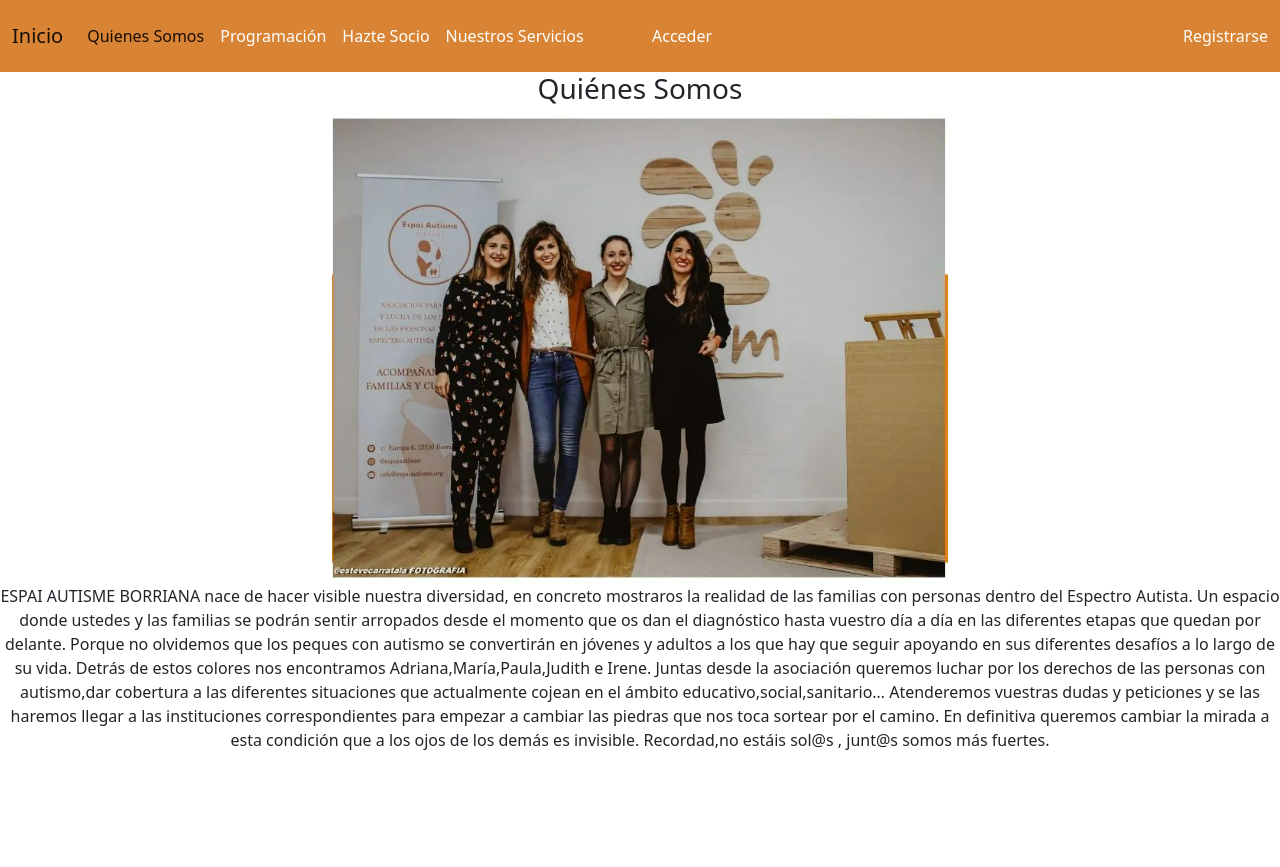
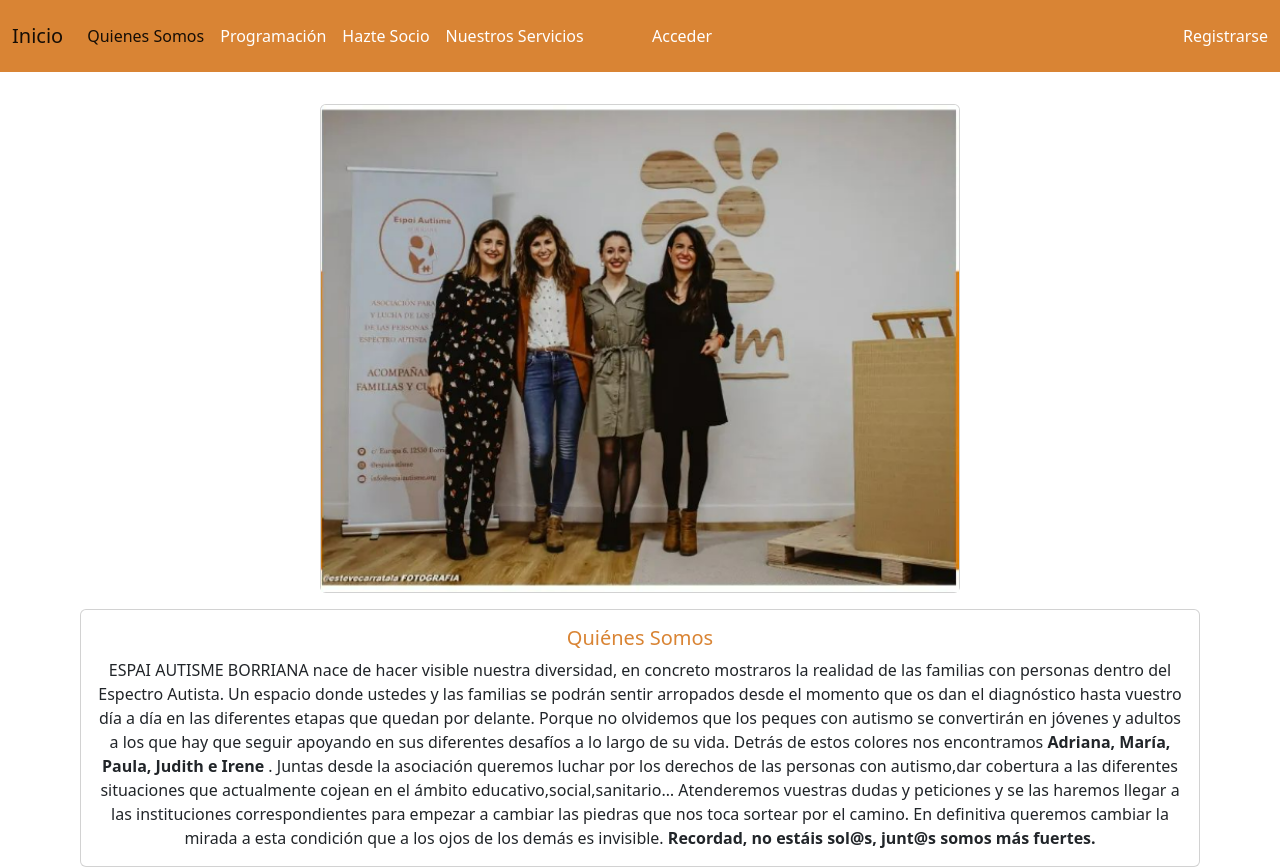
Before and after one commit to Malva-hub/espai-autisme-client, a React (Create React App) app: page /aboutus in a window 1280 px wide. Before the commit the page ends 800 px from the top, so only its background shows below. Built offline with nearby package versions, Linux system fonts and the light colour scheme; no server answers.

Commit message:
done aboutus,usservices

```diff
--- a/src/App.css
+++ b/src/App.css
@@ -1,11 +1,9 @@
 .App {
-
-text-align: center;
-align-items: center;
+  text-align: center;
+  align-items: center;
 }
 
-.home{
-
+.home {
   width: 50%;
   display: flex;
   flex-direction: column;
@@ -16,11 +14,12 @@ align-items: center;
   align-items: center;
 }
 
-.bg-home{
+.bg-home {
   width: 20%;
 }
 
-@media (min-width: 576px) { }
+@media (min-width: 576px) {
+}
 
 @media (prefers-reduced-motion: no-preference) {
   .App-logo {
@@ -28,80 +27,105 @@ align-items: center;
   }
 }
 
-.color{
-  color:#D98434;
+.color {
+  color: #d98434;
 }
 
-.color-navbar{
-  color:white;
+.text-align {
+  text-align: center;
+}
+
+.text-line {
+  line-height: 1.7;
+}
+.color-navbar {
+  color: white;
 }
 
 .navbar {
-  background-color: #D98434;
-  color:white;
+  background-color: #d98434;
+  color: white;
   width: 100%;
 }
 
-.button{
+.button {
   font-size: 15px;
   border-radius: 6px;
   box-shadow: 1px;
   text-shadow: 1px;
-  background-color: #D98434;
-  border-color:#D98434;
-  color:white;
+  background-color: #d98434;
+  border-color: #d98434;
+  color: white;
 }
+/* .login {
+  background-color: #f0be90;
+  margin: 0;
+} */
 
-.login-page{
+.login-page {
   display: flex;
   flex-direction: column;
-
   align-items: center;
   margin-top: 10em;
 }
 
-
-.button1{
+.button1 {
   font-size: 15px;
   border-radius: 6px;
   box-shadow: 1px;
   text-shadow: 1px;
   background-color: #f7f5f3;
   border-color: #f7f5f3;
-  color:#D98434;
-
-
-
+  color: #d98434;
 }
 
-
-.position-navbar{
+.position-navbar {
   display: flex;
   flex-direction: column;
   justify-content: center;
 }
 
-.position-end{
+.position-end {
   display: flex;
   flex-direction: column;
-  justify-content: end;
+  justify-content: flex-end;
+
+
 }
 
-.end{
+.position-end-row{
+  display: flex;
+  flex-direction: row;
+  justify-content: flex-end;
+}
+
+.end {
   display: flex;
   justify-items: end;
 }
 
-.img-carousel{
-  width:100%;
+.img-carousel {
+  width: 100%;
   display: flex;
   align-content: center;
   align-items: center;
 }
 
-.bg-img{
+.bg-img {
   display: flex;
   align-items: flex-start;
   margin-top: 2em;
   margin-right: 2em;
 }
+
+.d-center {
+  display: flex;
+  flex-direction: column;
+  align-content: center;
+  align-items: center;
+  margin-top: 2em;
+}
+
+.align-left {
+  text-align: left;
+}
--- a/src/components/NavbarHome.jsx
+++ b/src/components/NavbarHome.jsx
@@ -35,7 +35,7 @@ function NavbarHome() {
                   <Nav.Link className="color-navbar" as={NavLink} to="/admin">Perfil Admin</Nav.Link>
                 </Nav>
               </Container>
-              <Container className='d-flex end-0'>
+              <Container className='position-end'>
                 <button className="button1" onClick={handleLogout}>Cerrar Sesión</button>
               </Container>
 
@@ -64,7 +64,7 @@ function NavbarHome() {
                   <Nav.Link className="color-navbar" as={NavLink} to="/myprofile">Mi perfil</Nav.Link>
                 </Nav>
               </Container>
-              <Container className='d-flex end-0'>
+              <Container className='position-end'>
                 <button onClick={handleLogout} className="button1">Cerrar Sesión</button>
               </Container>
 
@@ -82,6 +82,7 @@ function NavbarHome() {
       return (
           <div  className="navbar">
             <Navbar >
+
             <Container>
                 <Navbar.Brand as={NavLink} to="/home">Inicio</Navbar.Brand>
                 <Nav className="me-auto">
@@ -91,10 +92,16 @@ function NavbarHome() {
                   <Nav.Link className="color-navbar" as={NavLink} to="/usservices">Nuestros Servicios</Nav.Link>
                 </Nav>
               </Container>
-              <Container className='d-flex end-0'>
-                  <Nav.Link className="position-end"  as={NavLink} to="/login">Acceder</Nav.Link>
-                  <Nav.Link className="position-end" as={NavLink} to="/signup">Registrarse</Nav.Link>
+
+
+
+
+
+              <Container >
+                  <Nav.Link  as={NavLink} to="/login">Acceder</Nav.Link>
+                  <Nav.Link  as={NavLink} to="/signup">Registrarse</Nav.Link>
               </Container>
+
             </Navbar>
           </div>
         );
--- a/src/pages/Aboutus.jsx
+++ b/src/pages/Aboutus.jsx
@@ -1,23 +1,40 @@
-import aboutus from "../assets/aboutus.png"
+import aboutus from "../assets/aboutus.png";
+
+
+import Card from "react-bootstrap/Card";
 
 function Aboutus() {
   return (
-    <div>
-      <h3>Quiénes Somos</h3>
-      <img src={aboutus} alt="aboutus" />
-      <p>ESPAI AUTISME BORRIANA nace de hacer visible nuestra diversidad, en concreto mostraros la realidad de las familias con personas dentro del Espectro Autista.
-
-Un espacio donde ustedes y las familias se podrán sentir arropados desde el momento que os dan el diagnóstico hasta vuestro día a día en las diferentes etapas que quedan por delante. Porque no olvidemos que  los peques con autismo se convertirán en jóvenes y adultos a los que hay que seguir apoyando en sus diferentes desafíos a lo largo de su vida.
-
-Detrás de estos colores nos encontramos Adriana,María,Paula,Judith e Irene. Juntas desde la asociación queremos luchar por los derechos de las personas con autismo,dar cobertura a las diferentes situaciones que actualmente cojean en el ámbito educativo,social,sanitario…
-
-Atenderemos vuestras dudas y peticiones y se las haremos llegar a las instituciones correspondientes para empezar a cambiar las piedras que nos toca sortear por el camino.
-
-En definitiva queremos cambiar la mirada a esta condición que a los ojos de los demás es invisible.
-
-Recordad,no estáis sol@s , junt@s somos más fuertes.</p>
+    <div className="d-center">
+      <Card style={{ width: "40rem" }}>
+        <Card.Img variant="top" src={aboutus} />
+      </Card>
+      <Card className="mt-3" style={{ width: "70rem" }}>
+        <Card.Body>
+          <Card.Title className="color text-align">Quiénes Somos</Card.Title>
+          <Card.Text>
+            ESPAI AUTISME BORRIANA nace de hacer visible nuestra diversidad, en
+            concreto mostraros la realidad de las familias con personas dentro
+            del Espectro Autista. Un espacio donde ustedes y las familias se
+            podrán sentir arropados desde el momento que os dan el diagnóstico
+            hasta vuestro día a día en las diferentes etapas que quedan por
+            delante. Porque no olvidemos que los peques con autismo se
+            convertirán en jóvenes y adultos a los que hay que seguir apoyando
+            en sus diferentes desafíos a lo largo de su vida. Detrás de estos
+            colores nos encontramos <b>Adriana, María, Paula, Judith e Irene </b>. Juntas
+            desde la asociación queremos luchar por los derechos de las personas
+            con autismo,dar cobertura a las diferentes situaciones que
+            actualmente cojean en el ámbito educativo,social,sanitario…
+            Atenderemos vuestras dudas y peticiones y se las haremos llegar a
+            las instituciones correspondientes para empezar a cambiar las
+            piedras que nos toca sortear por el camino. En definitiva queremos
+            cambiar la mirada a esta condición que a los ojos de los demás es
+            invisible. <b>Recordad, no estáis sol@s, junt@s somos más fuertes. </b>
+          </Card.Text>
+        </Card.Body>
+      </Card>
     </div>
-  )
+  );
 }
 
-export default Aboutus
+export default Aboutus;
--- a/src/pages/Home.jsx
+++ b/src/pages/Home.jsx
@@ -25,18 +25,17 @@ function Home() {
       <div className="home" >
         <Carousel activeIndex={index} onSelect={handleSelect}>
           <Carousel.Item>
-            <img className="img-carousel" src={image1} alt="First slide" />
+            <img className="img-carousel" src={image2} alt="First slide" />
             <Carousel.Caption>
-              <h3>Día de la presentación</h3>
+              <h3>Fiesta de las Familias Diversas</h3>
               <p>
-                Este día fue muy especial para nosotras ya que presentamos
-                nuestra asociación
+                Este día fue muy especial para nosotras
               </p>
             </Carousel.Caption>
           </Carousel.Item>
 
           <Carousel.Item>
-            <img className="img-carousel" src={image2} alt="Second slide" />
+            <img className="img-carousel" src={image1} alt="Second slide" />
 
             <Carousel.Caption>
               <h3>Presentación de la Asociación</h3>
--- a/src/pages/auth/Login.jsx
+++ b/src/pages/auth/Login.jsx
@@ -4,8 +4,6 @@ import { loginService } from "../../services/auth.services";
 import { AuthContext } from "../../context/auth.context";
 
 import Form from "react-bootstrap/Form";
-import Button from "react-bootstrap/Button";
-import Card from 'react-bootstrap/Card';
 
 function Login() {
   const { authenticateUser } = useContext(AuthContext);
@@ -43,14 +41,12 @@ function Login() {
   };
 
   return (
+    <div className="login">
       <div className="login-page">
-
-      <h4 className="text-center mt-4 mb-4 color" >Acceder</h4>
+        <h4 className="text-center mt-4 mb-4 color">Acceder</h4>
 
         <Form onSubmit={handleLogin}>
-        <Form.Group className="mb-3"  controlId="formGroupEmail">
-
-
+          <Form.Group className="mb-3" controlId="formGroupEmail">
             <Form.Control
               type="email"
               name="email"
@@ -61,7 +57,6 @@ function Login() {
           </Form.Group>
 
           <Form.Group className="mb-3" controlId="formGroupPassword">
-
             <Form.Control
               type="password"
               name="password"
@@ -73,15 +68,13 @@ function Login() {
           {errorMessage ? <p>{errorMessage}</p> : null}
           <br />
           <div className=" d-flex-center">
-          <Button className="button" variant="warning" type="submit">
+            <button className="button" variant="warning" type="submit">
               Entrar
-        </Button>
+            </button>
           </div>
         </Form>
-
       </div>
-
-
+    </div>
   );
 }
 
--- a/src/pages/auth/Signup.jsx
+++ b/src/pages/auth/Signup.jsx
@@ -3,7 +3,6 @@ import { useNavigate } from "react-router-dom";
 import { signupService } from "../../services/auth.services";
 
 import Form from "react-bootstrap/Form";
-import Button from "react-bootstrap/Button";
 
 function Signup() {
   const navigate = useNavigate();
@@ -39,42 +38,51 @@ function Signup() {
   };
 
   return (
-    <div >
-
-      <h1>Sign Up</h1>
+    <div className="login">
+      <div className="login-page">
+        <h4 className="text-center mt-4 mb-4 color">Registrarse</h4>
 
         <Form onSubmit={handleSignup}>
           <Form.Group className="mb-3" controlId="formGroupEmail">
-        <label>Nombre:</label>
-        <input
+            <Form.Label>Nombre:</Form.Label>
+
+            <Form.Control
               type="text"
               name="username"
               value={username}
               onChange={handleUsernameChange}
             />
           </Form.Group>
-        <label>Email:</label>
-        <input
+          <Form.Group className="mb-3" controlId="formGroupEmail">
+            <Form.Label>Email:</Form.Label>
+
+            <Form.Control
               type="email"
               name="email"
               value={email}
               onChange={handleEmailChange}
             />
-        <br />
-        <label>Contraseña:</label>
-        <input
+          </Form.Group>
+          <Form.Group className="mb-3" controlId="formGroupEmail">
+            <Form.Label>Contraseña:</Form.Label>
+
+            <Form.Control
               type="password"
               name="password"
               value={password}
               onChange={handlePasswordChange}
             />
-        <br />
+          </Form.Group>
 
           {errorMessage ? <p>{errorMessage}</p> : null}
           <br />
-        <button type="submit">Signup</button>
+          <div className=" d-flex-center">
+            <button className="button" variant="warning" type="submit">
+              Aceptar
+            </button>
+          </div>
         </Form>
-
+      </div>
     </div>
   );
 }
```
Also changed, not shown: src/pages/UsServices.jsx (+25 -12 lines), src/pages/events/Events.jsx (+62 -69 lines). Lines whose indentation alone changed are shown as unchanged.
